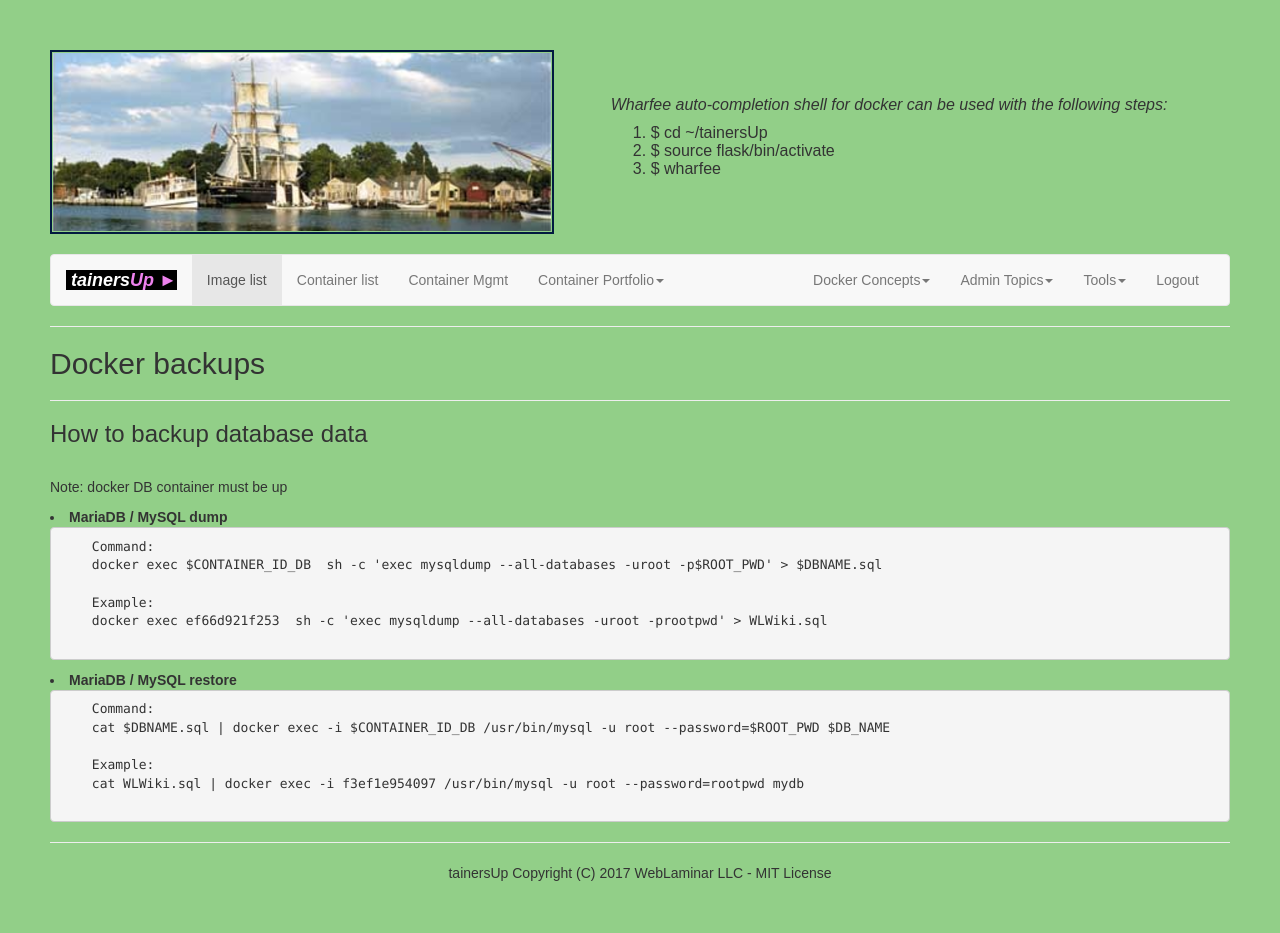
After one commit to mrkolb/tainersUp, a Flask app: page /dockerbackups in a window 1280 px wide. The commit adds this page. Run offline with Flask 2, Linux system fonts and the light colour scheme; a user stored in the database is signed in; some libraries are stand-ins or nearby versions.

Commit message:
updates for backups

```diff
--- a/app.py
+++ b/app.py
@@ -147,6 +147,13 @@ def dkbuildcreaterun():
 def dkhousekeeping():
     if session.get('logged_in'):
         return render_template('docker_housekeeping.html')
+    else:
+        return render_template('login.html')
+
+@app.route("/dockerbackups")
+def dkbackups():
+    if session.get('logged_in'):
+        return render_template('docker_backups.html')
     else:
         return render_template('login.html')
 
--- /dev/null
+++ b/templates/docker_backups.html
@@ -0,0 +1,30 @@
+{% extends "results.html" %}
+{% block body %}
+<h2>Docker backups</h2>
+<hr/>
+<p>
+  <h3>How to backup database data</h3><br />
+  Note:  docker DB container must be up</p>
+  <li>
+    <b>MariaDB / MySQL dump</b>
+  </li>
+  <pre>
+    Command:
+    docker exec $CONTAINER_ID_DB  sh -c 'exec mysqldump --all-databases -uroot -p$ROOT_PWD' > $DBNAME.sql
+
+    Example:
+    docker exec ef66d921f253  sh -c 'exec mysqldump --all-databases -uroot -prootpwd' > WLWiki.sql
+  </pre>
+  <li>
+    <b>MariaDB / MySQL restore</b>
+  </li>
+  <pre>
+    Command:
+    cat $DBNAME.sql | docker exec -i $CONTAINER_ID_DB /usr/bin/mysql -u root --password=$ROOT_PWD $DB_NAME
+
+    Example:
+    cat WLWiki.sql | docker exec -i f3ef1e954097 /usr/bin/mysql -u root --password=rootpwd mydb
+  </pre>
+</p>
+
+{% endblock %}}
--- a/templates/results.html
+++ b/templates/results.html
@@ -105,6 +105,7 @@
           <ul class="dropdown-menu">
             <li><a href="dockerBuildCreateRun">Build vs Create vs Run</a></li>
             <li><a href="dockerhousekeeping">Housekeeping</a></li>
+            <li><a href="dockerbackups">Backups</a>
             <li><a href="dockeraccess">Container Access</a></li>
             <li><a href="dockervolume">Volume Plugins</a></li>
             <li><a href="dockerfilesystem">Union FileSystem</a></li>
```
Also changed, not shown: README.md (added).
